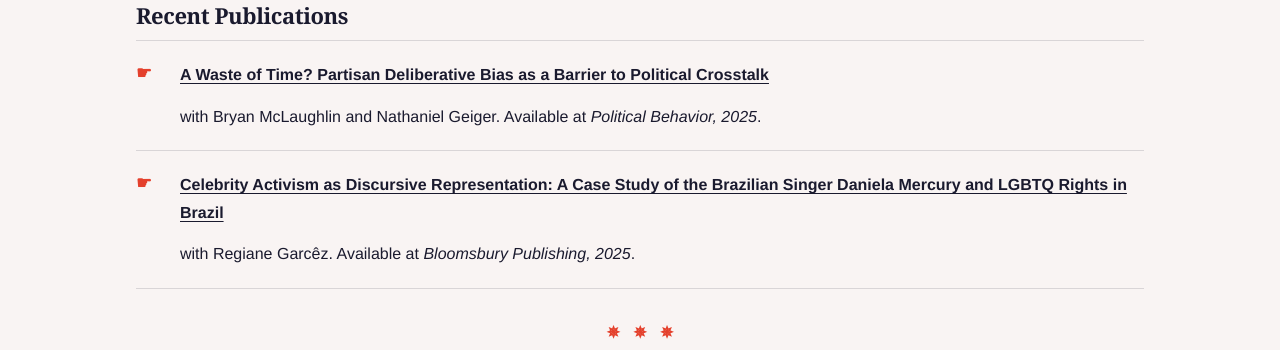
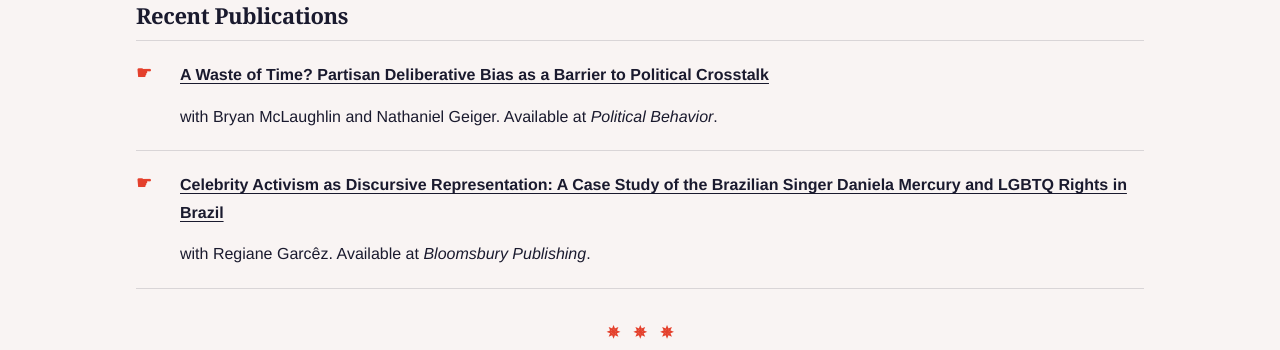
Before and after one commit to pedrohprocha/pedrohprocha.github.io, a Jekyll site: the page built from index.md, in a window 1280 px wide. Shown: the part 463-813 px from the top of the page. Built offline with Jekyll 4.4.1, drawn with Linux system fonts in a browser that asks for light colours; some web fonts are replaced.

Commit message:
Remove year from venue field in publications data
Co-Authored-By: Claude Sonnet 4.6 <noreply@anthropic.com>

```diff
--- a/_data/publications.yml
+++ b/_data/publications.yml
@@ -1,10 +1,10 @@
 peer_reviewed:
   - title: "A Waste of Time? Partisan Deliberative Bias as a Barrier to Political Crosstalk"
     authors: "with Bryan McLaughlin and Nathaniel Geiger"
-    venue: "Political Behavior, 2025"
+    venue: "Political Behavior"
     doi: "https://doi.org/10.1007/s11109-025-10068-w"
 
   - title: "Celebrity Activism as Discursive Representation: A Case Study of the Brazilian Singer Daniela Mercury and LGBTQ Rights in Brazil"
     authors: "with Regiane Garcêz"
-    venue: "Bloomsbury Publishing, 2025"
+    venue: "Bloomsbury Publishing"
     doi: "https://www.bloomsbury.com/us/audience-interactions-in-contemporary-celebrity-culture-9781666922431/"
```
